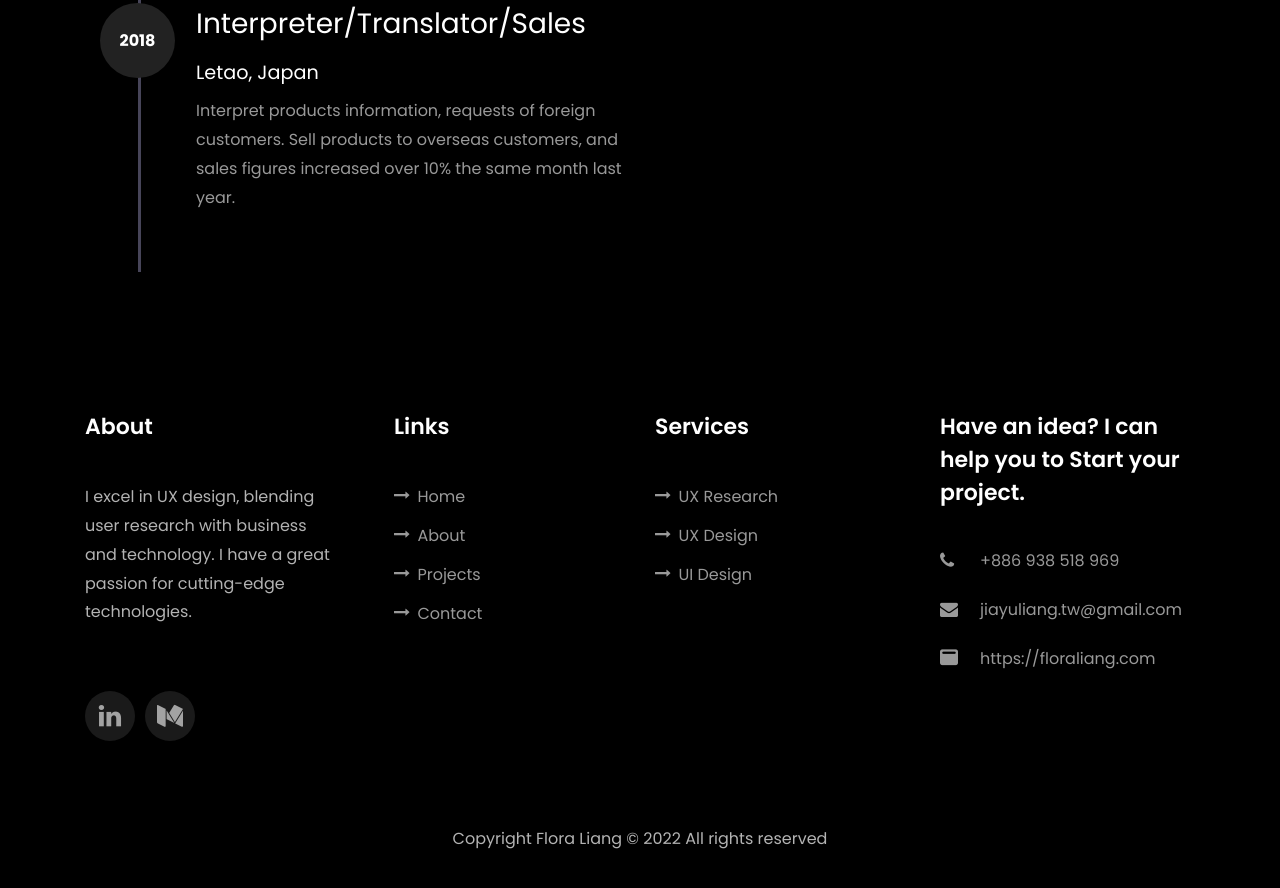
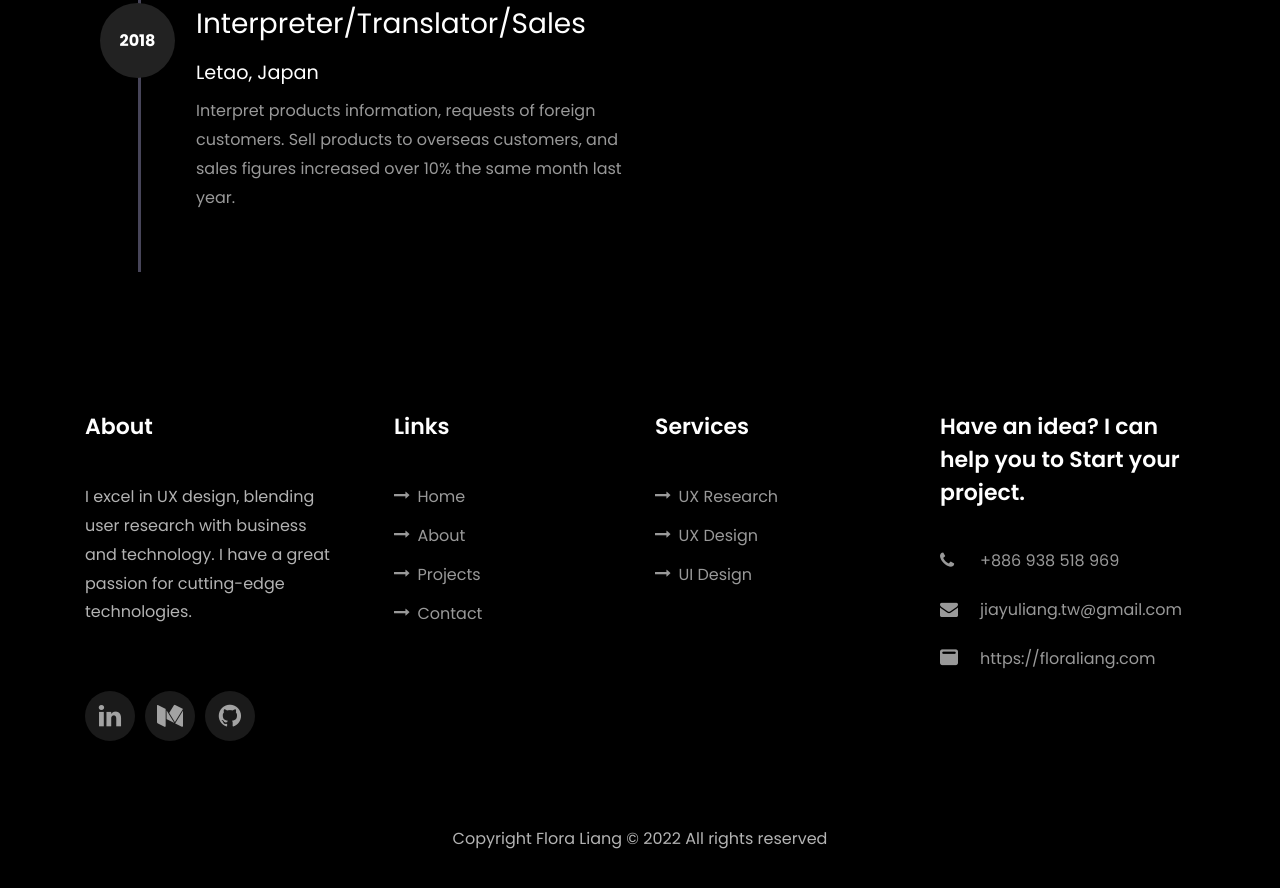
Before and after one commit to hijiayu/hijiayu.github.io, a plain HTML site: page about.html in a window 1280 px wide. Shown: the part 2326-3214 px from the top of the page. Drawn offline with Linux system fonts and the light colour scheme; files whose address does not match are found by name.

Commit message:
Add files via upload

```diff
--- a/about.html
+++ b/about.html
@@ -192,6 +192,9 @@
               <ul class="ftco-footer-social list-unstyled float-md-left float-lft mt-5">
                 <li class="ftco-animate"><a href="https://medium.com/@jiayuliang.tw"><span class="icon-medium"></span></a></li>
               </ul>
+              <ul class="ftco-footer-social list-unstyled float-md-left float-lft mt-5">
+                <li class="ftco-animate"><a href="https://github.com/hijiayu"><span class="icon-github"></span></a></li>
+              </ul>
             </div>
           </div>
           <div class="col-md">
```
Also changed, not shown: bcApp.html (+3 -0 lines), bcCms.html (+3 -0 lines), index.html (+3 -0 lines), learningPlatform.html (+3 -0 lines), ppypApp.html (+3 -0 lines), projects.html (+3 -0 lines).
